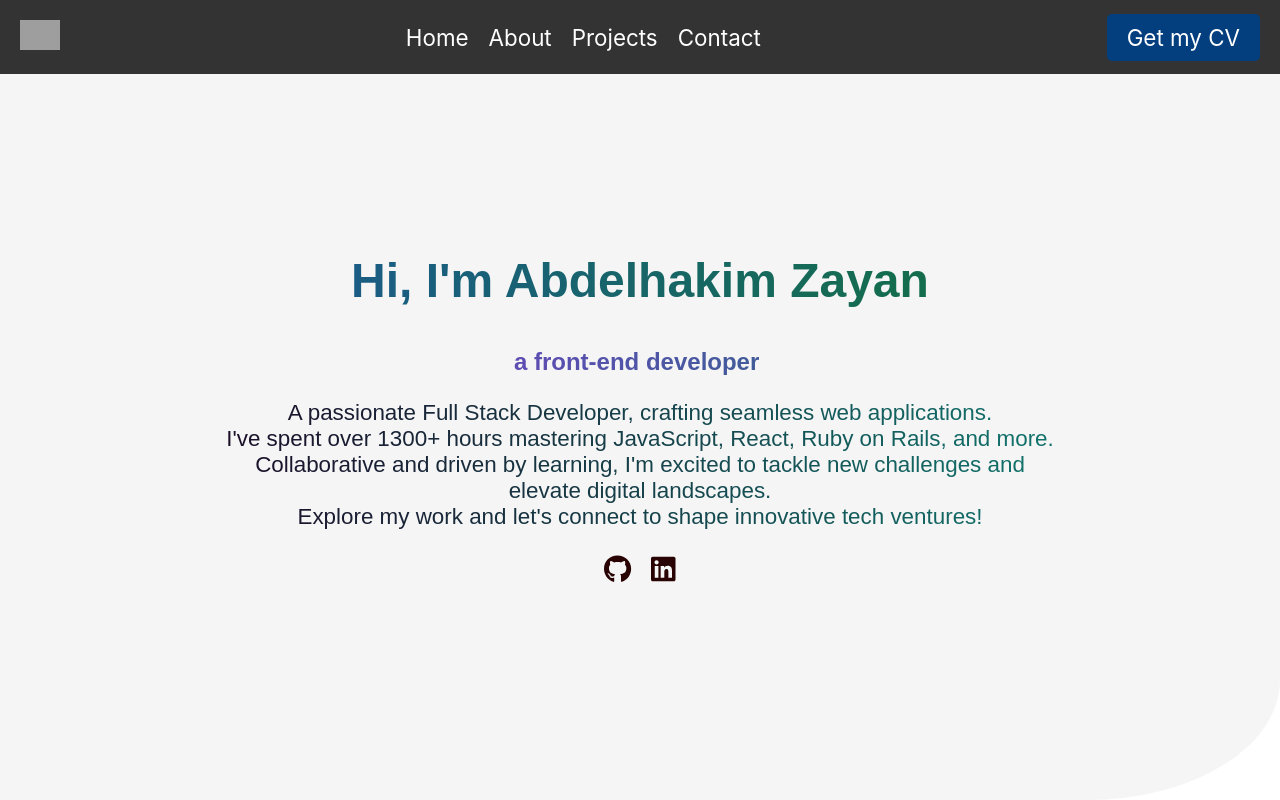
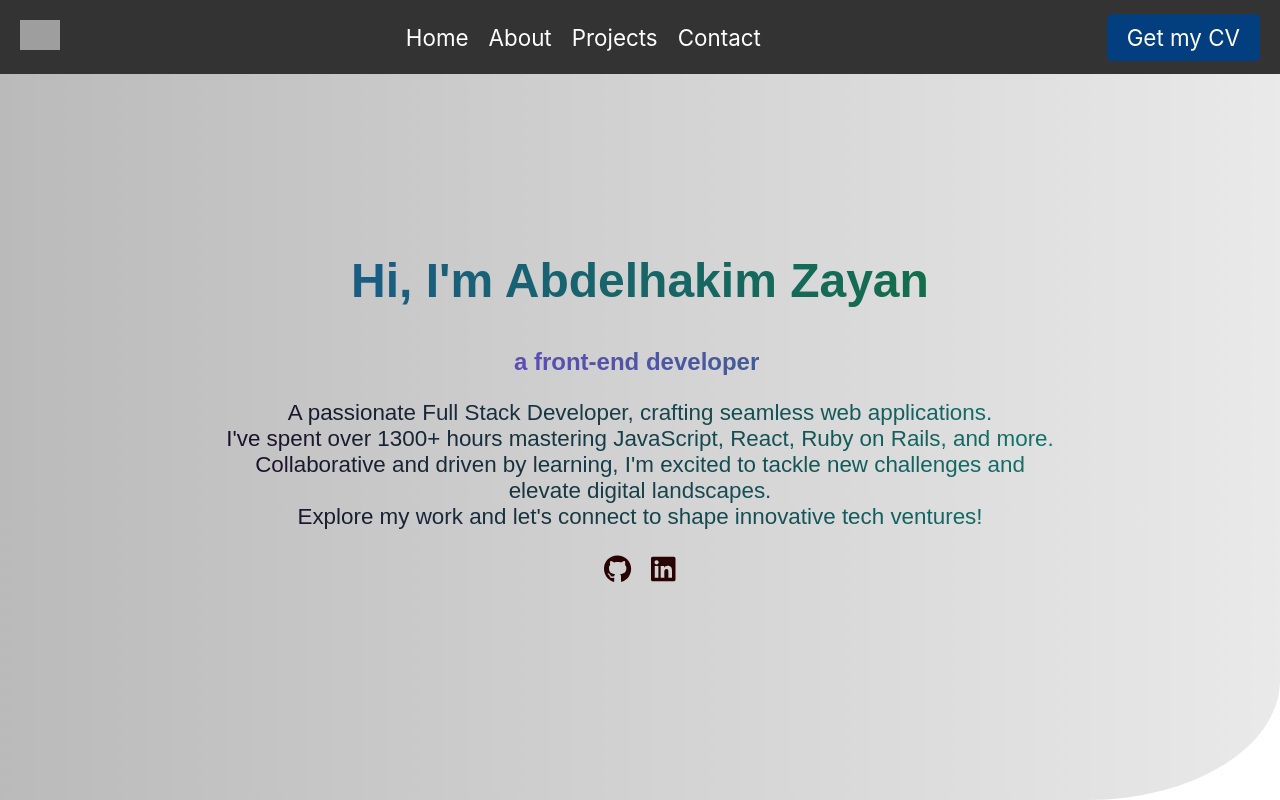
Before and after one commit to abdozayan12/New-Portfolio, a React (Create React App) app: page / in a window 1280 px wide. Shown: the top 800 px of the page. Built offline with nearby package versions, Linux system fonts and the light colour scheme; grey boxes are pictures that could not be loaded.

Commit message:
Update intro.css

```diff
--- a/src/components/intro/intro.css
+++ b/src/components/intro/intro.css
@@ -11,6 +11,10 @@
   justify-content: center;
   text-align: center;
   border-bottom-right-radius: 15%;
+  background-image: url(../assets/Purple\ Sky\ Profile\ Header.png);
+  background-size: cover;
+  background-position: center;
+  background-repeat: no-repeat;
 }
 
 .homepage-content h1 {
```
